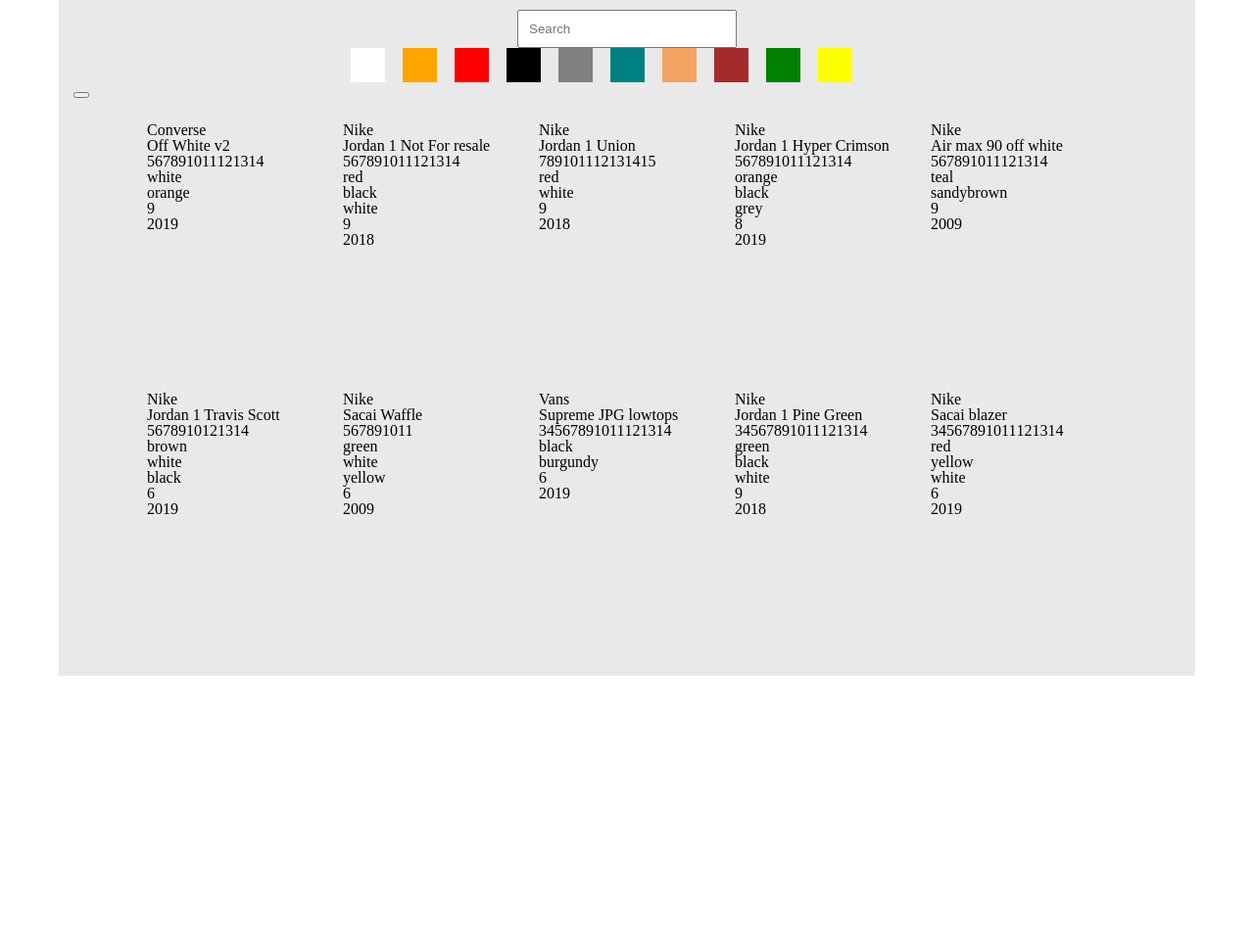
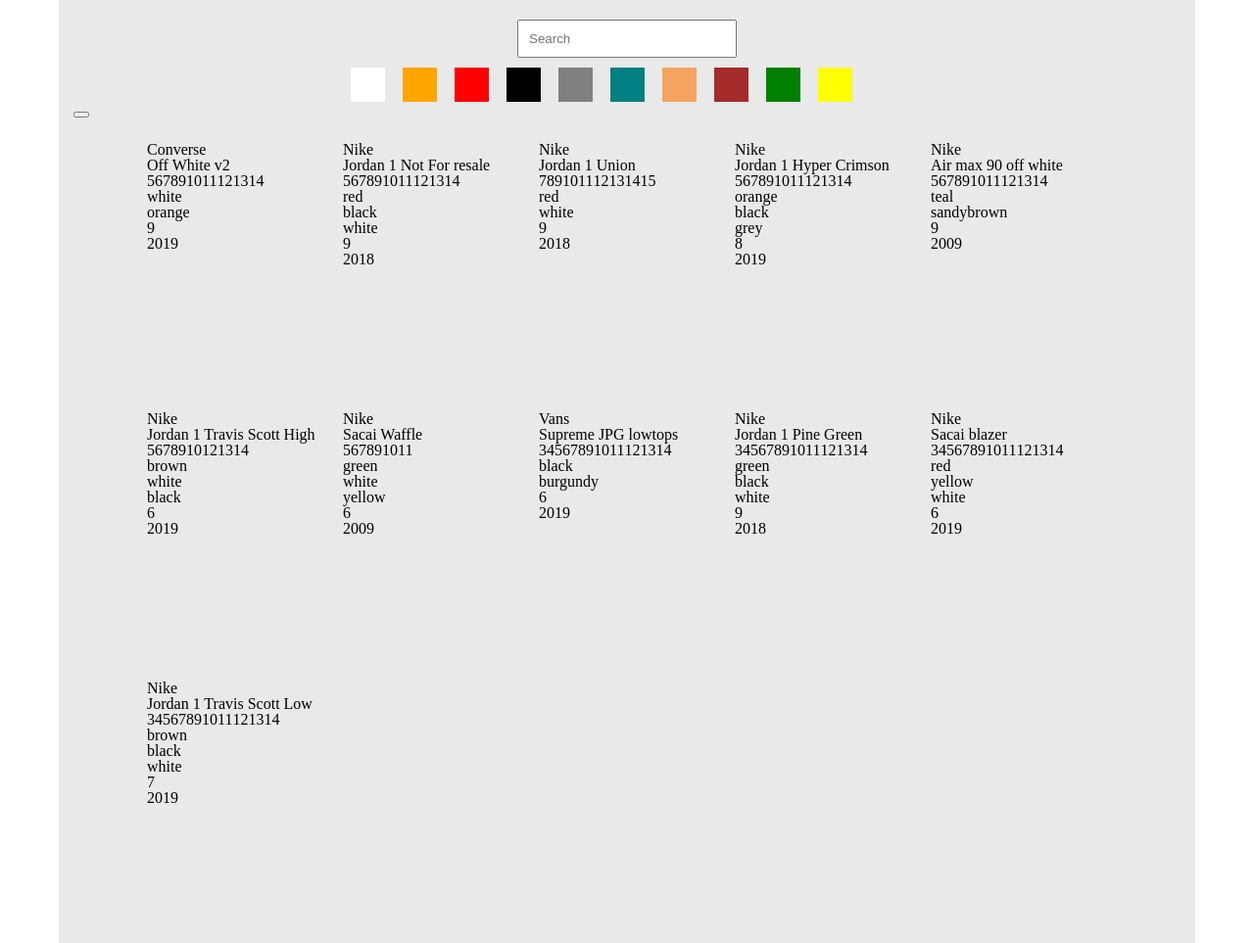
Before and after one commit to dannym-10/Find-your-shoes, a website: page index.html in a window 1280 px wide. Shown: the top 963 px of the page at 98% size. Before the commit the page ends 800 px from the top, so only its background shows below. Drawn offline with nearby package versions, Linux system fonts and the light colour scheme; files that its build step writes are made by us from their sources.

Commit message:
Adds TS low to store

```diff
--- a/src/filters.scss
+++ b/src/filters.scss
@@ -6,6 +6,7 @@
 }
 
 .search-bar-wrapper {
+    padding: 10px 0;
     transition: 0.7s;
     text-align: center;
 }
--- a/store.json
+++ b/store.json
@@ -58,7 +58,7 @@
         {
             "id": "006",
             "make": "Nike",
-            "model": "Jordan 1 Travis Scott",
+            "model": "Jordan 1 Travis Scott High",
             "sizes": [5,6,7,8,9,10,12,13,14],
             "colours": ["brown", "white", "black"],
             "rating": "6",
@@ -109,6 +109,17 @@
             "releaseYear": 2019,
             "retailPrice": 140,
             "image": "./images/sacai-blazer-yellow.png"
+        },
+        {
+            "id": "011",
+            "make": "Nike",
+            "model": "Jordan 1 Travis Scott Low",
+            "sizes": [3,4,5,6,7,8,9,10,11,12,13,14],
+            "colours": ["brown", "black", "white"],
+            "rating": "7",
+            "releaseYear": 2019,
+            "retailPrice": 115,
+            "image": "./images/jordan-1-travis-scott-high.jpg"
         }
     ]
 }
```
